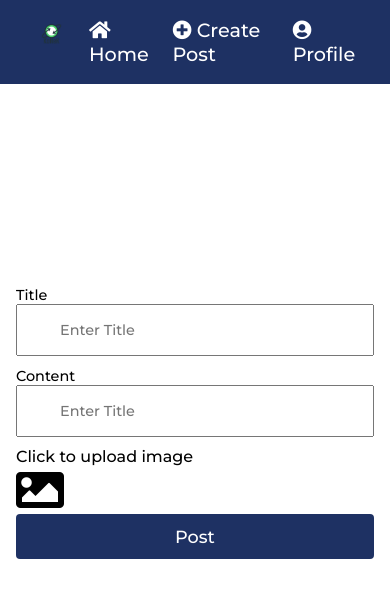
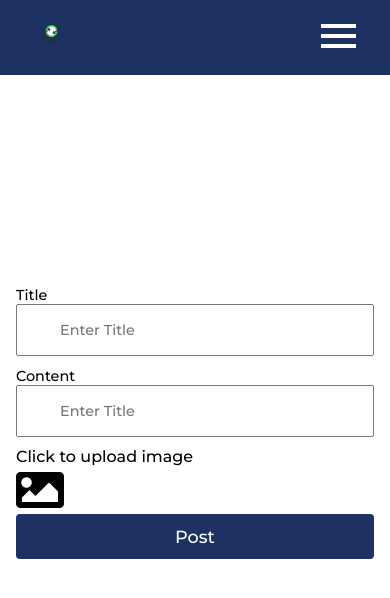
Before and after one commit to harika09/mern-social-media, a React (Create React App) app: page /post in a window 390 px wide. Shown: the top 598 px of the page. Built offline with nearby package versions, Linux system fonts and the light colour scheme; sample sign-in values are in the browser's storage.

Commit message:
added nav-menu

```diff
--- a/src/Components/Index/Home.js
+++ b/src/Components/Index/Home.js
@@ -126,7 +126,7 @@ function Home() {
     } else {
       history.push("/login");
     }
-  });
+  }, []);
 
   useEffect(() => {
     if (pageLoad) {
--- a/src/Components/Navbar/Navbar.css
+++ b/src/Components/Navbar/Navbar.css
@@ -35,11 +35,60 @@ li {
   color: #fff;
 }
 
-.nav-list i {
-  margin-right: 5px;
-}
-
 .nav-logo img {
   width: 35px;
   height: 35px;
 }
+
+@media screen and (max-width: 680px) {
+  .navbar-menu {
+    display: none;
+  }
+
+  .navbar-menu.active {
+    display: flex;
+    flex-direction: column;
+    width: 100%;
+    height: 30vh;
+    position: absolute;
+    top: 65px;
+    left: -100%;
+    opacity: 1;
+    left: 0;
+    z-index: 1;
+    padding: 50px;
+    background-color: #1e3163;
+    color: #fff;
+    transition: ease-in;
+  }
+
+  .navbar-menu.active li {
+    margin-bottom: 20px;
+    font-size: 1.6rem;
+  }
+
+  .menu-toggle .bar1,
+  .menu-toggle .bar2,
+  .menu-toggle .bar3 {
+    width: 35px;
+    height: 4px;
+    background-color: #fff;
+    margin: 6px 0;
+    transition: 0.4s;
+    cursor: pointer;
+  }
+
+  .menu-toggle.active .bar1 {
+    -webkit-transform: rotate(-45deg) translate(-9px, 6px);
+    transform: rotate(-45deg) translate(-9px, 6px);
+  }
+
+  .menu-toggle.active .bar2 {
+    opacity: 0;
+  }
+
+  .menu-toggle.active .bar3 {
+    -webkit-transform: rotate(45deg) translate(-8px, -8px);
+    transform: rotate(45deg) translate(-8px, -8px);
+  }
+}
--- a/src/Components/Navbar/Navbar.js
+++ b/src/Components/Navbar/Navbar.js
@@ -1,9 +1,14 @@
-import React from "react";
+import React, { useState } from "react";
 import { Link } from "react-router-dom";
 import Logo from "../../Assets/images/logo.png";
 import "./Navbar.css";
 
 function Navbar() {
+  const [click, setClick] = useState(false);
+
+  const navActive = () => setClick(!click);
+  const hideNav = () => setClick(false);
+
   return (
     <div className="nav-container">
       <div className="nav-content bd-container">
@@ -13,7 +18,16 @@ function Navbar() {
           </Link>
         </div>
 
-        <ul className="navbar-menu">
+        <div
+          className={click ? "menu-toggle active" : "menu-toggle"}
+          onClick={navActive}
+        >
+          <div className="bar1"></div>
+          <div className="bar2"></div>
+          <div className="bar3"></div>
+        </div>
+
+        <ul className={click ? "navbar-menu active" : "navbar-menu"}>
           <li className="nav-list">
             <i className="fas fa-home"></i>
             <Link to="/">Home</Link>
--- a/src/Components/UsersProfile/UsersProfile.js
+++ b/src/Components/UsersProfile/UsersProfile.js
@@ -29,10 +29,21 @@ function UsersProfile() {
     setProfile(profile.data.user);
     setPost(profile.data.post);
     setLoading(false);
+    console.log(profile);
   };
 
-  const btnFollow = () => {
-    alert("Follow");
+  const btnFollow = (id) => {
+    Axios.put(
+      `http://localhost:4000/auth/unfollow`,
+      { requestedUserId: id },
+      {
+        headers: {
+          Authorization: "Bearer " + localStorage.getItem("Token"),
+        },
+      }
+    ).then((response) => {
+      console.log(response);
+    });
   };
 
   useEffect(() => {
@@ -44,9 +55,9 @@ function UsersProfile() {
       loadProfile();
       setUserId(data._id);
     } else {
-      useHistory.push("/login");
+      history.push("/login");
     }
-  });
+  }, [userId]);
 
   return (
     <>
@@ -74,7 +85,7 @@ function UsersProfile() {
                       {profile._id !== userId ? (
                         <button
                           onClick={() => {
-                            btnFollow();
+                            btnFollow(profile._id);
                           }}
                           className="btn-follow"
                         >
```
Also changed, not shown: src/Assets/icon-close.svg (added), src/Assets/icon-hamburger.svg (added).
